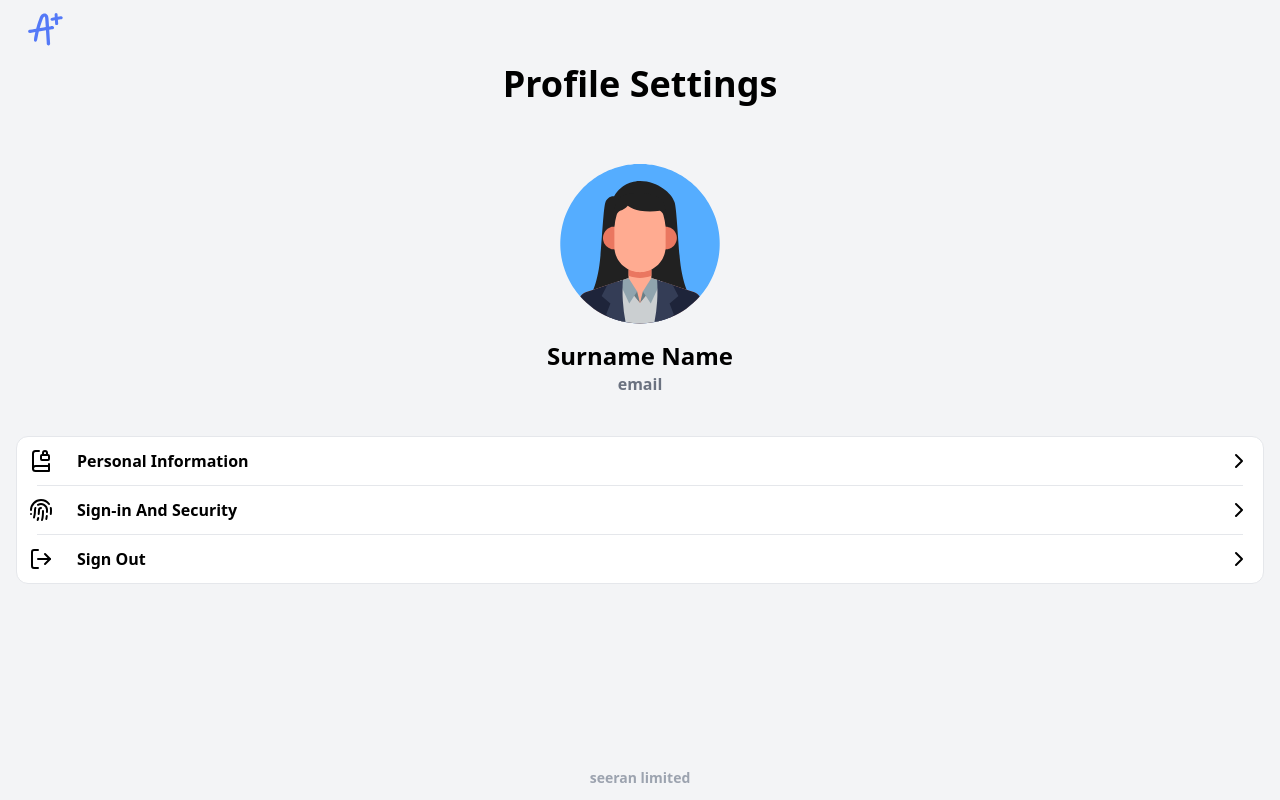
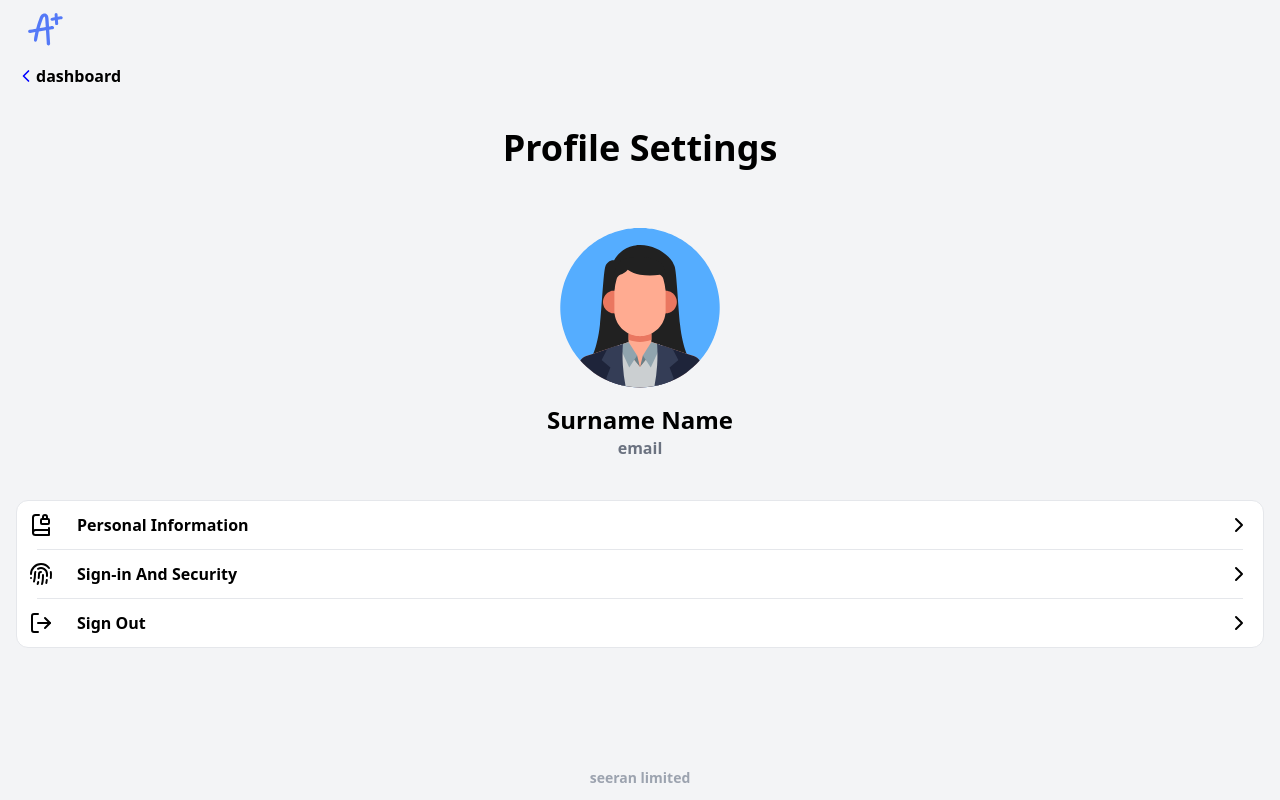
Before and after one commit to Tsholo-K/seeran-grades, a Next.js app: page /parentdashboard/profile in a window 1280 px wide. Built offline with nearby package versions, Linux system fonts and the light colour scheme.

Commit message:
profile rework

```diff
--- a/src/app/(dashboard)/parentdashboard/profile/page.js
+++ b/src/app/(dashboard)/parentdashboard/profile/page.js
@@ -29,9 +29,12 @@ const MenuLink = ({Menu}) => {
 
 const page = () => {
   return (
-    <div className="w-full grid grid-cols-1 place-content-center ">
+    <div className="w-full relative grid grid-cols-1 place-content-center ">
+      <div className="absolute top-0 bg-gray-100 w-full">
+        <Link href={'/parentdashboard'} className="flex w-full"><Image src={'/chevron-left.svg'} alt='back to main menu' height={20} width={20}/>dashboard</Link>
+      </div>
       <div>
-        <h1 className="w-full text-center pb-5 text-4xl">Profile Settings</h1>
+        <h1 className="w-full text-center pb-5 pt-16 text-4xl">Profile Settings</h1>
       </div>
       <div className="w-fit my-10 mx-auto">
           <div className="mx-auto w-fit pb-4">
```
